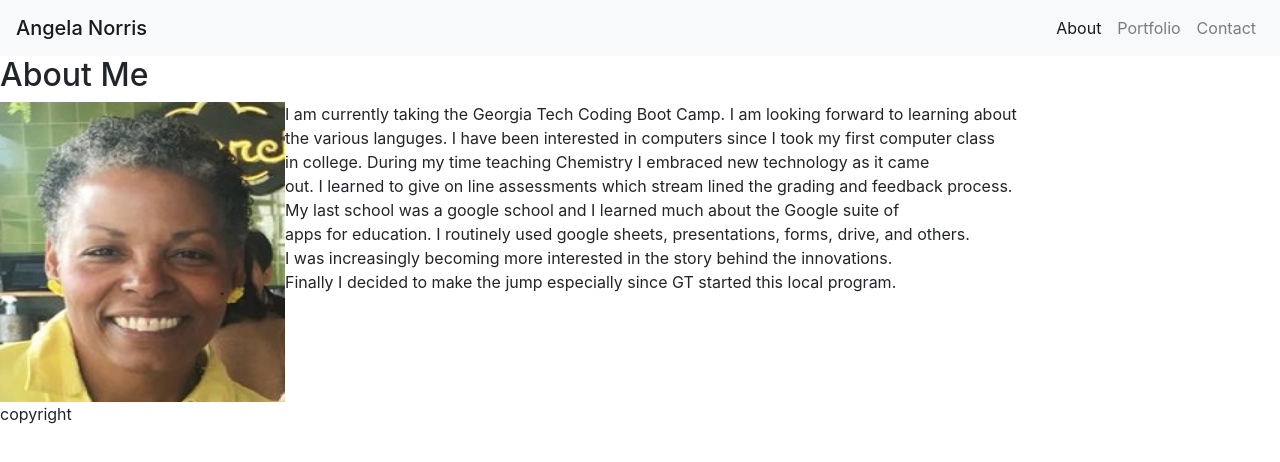
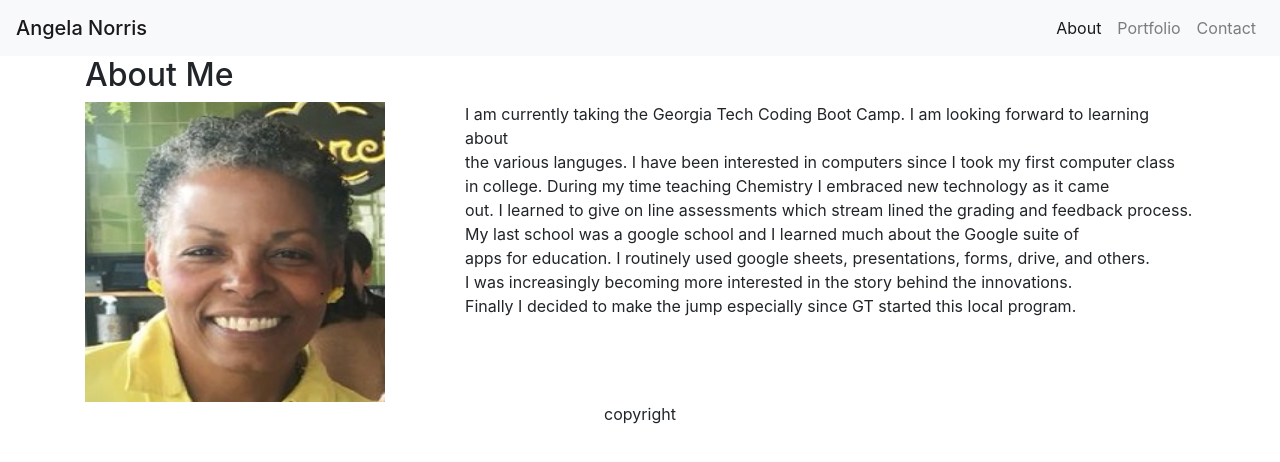
Before and after one commit to anorris57/Bootstrap-Portfolio, a plain HTML site: page index.html in a window 1280 px wide. Drawn offline with nearby package versions, Linux system fonts and the light colour scheme.

Commit message:
add reset/put content into container/row/col on main page

```diff
--- a/index.html
+++ b/index.html
@@ -3,7 +3,8 @@
   <head>
     <meta charset="utf-8">
     <meta name="viewport" content="width=device-width, initial-scale=1.0">
-    <title>Angela Norris Portfolio-Bootstrap</title>
+    <link href="assets/css/layouts.css" type="text/css" rel="stylesheet"/>
+    <title>Angela Norris Portfolio</title>
     <link rel="stylesheet" href="https://stackpath.bootstrapcdn.com/bootstrap/4.1.1/css/bootstrap.min.css" integrity="sha384-WskhaSGFgHYWDcbwN70/dfYBj47jz9qbsMId/iRN3ewGhXQFZCSftd1LZCfmhktB" crossorigin="anonymous">
 
   </head>
@@ -27,28 +28,28 @@
             </ul>
           </div>
         </nav>
+        <div class="container">
+            <div class="row">
+              <div class="col">
+                  <h2>About Me</h2>
+              </div> <!--for col about me-->
+            </div> <!--for row about me-->
+            <div class="row">
+              <div class="col-md-4"><img src="assets/images/Head Shot.b.jpg" alt="Picture of Angela" height="300px" width="300px">
+              </div>
+              <div class="col-md-8">
+                  I am currently taking the Georgia Tech Coding Boot Camp. I am looking forward to learning about <br> the various languges. I have been interested in computers since I took my first computer class <br> in college. During my time teaching Chemistry I embraced new technology as it came <br> out. I learned to give on line assessments which stream lined the grading and feedback process.<br>  My last school was a google school and I learned much about the Google suite of <br> apps for education. I routinely used google sheets, presentations, forms, drive, and others. <br> I was increasingly becoming more interested in the story behind the innovations. <br> Finally I decided to make the jump especially since GT started this local program.
+              </div>
 
 
-        <div class="middle mainContent">
-            <div class="group">
-              <div class="about">
-                <h2>About Me</h2>
+            </div> <!--for row with image-->
+              <div class="row">
+                <div class="col">
+                  <p class="text-center">copyright</p>
+                </div>
               </div>
-              <div class="row">
-                <img src="assets/images/Head Shot.b.jpg" alt="Picture of Angela" height="300px" width="300px">
-                 I am currently taking the Georgia Tech Coding Boot Camp. I am looking forward to learning about <br> the various languges. I have been interested in computers since I took my first computer class <br> in college. During my time teaching Chemistry I embraced new technology as it came <br> out. I learned to give on line assessments which stream lined the grading and feedback process.<br>  My last school was a google school and I learned much about the Google suite of <br> apps for education. I routinely used google sheets, presentations, forms, drive, and others. <br> I was increasingly becoming more interested in the story behind the innovations. <br> Finally I decided to make the jump especially since GT started this local program.
-              </div>
-            </div>
-            </div>
-          </div>
-          <footer class="bottom">
-            <p class="end">copyright</p>
-          </footer>
 
-
-
-
-
+        </div><!--for container-->
 
 
 
```
